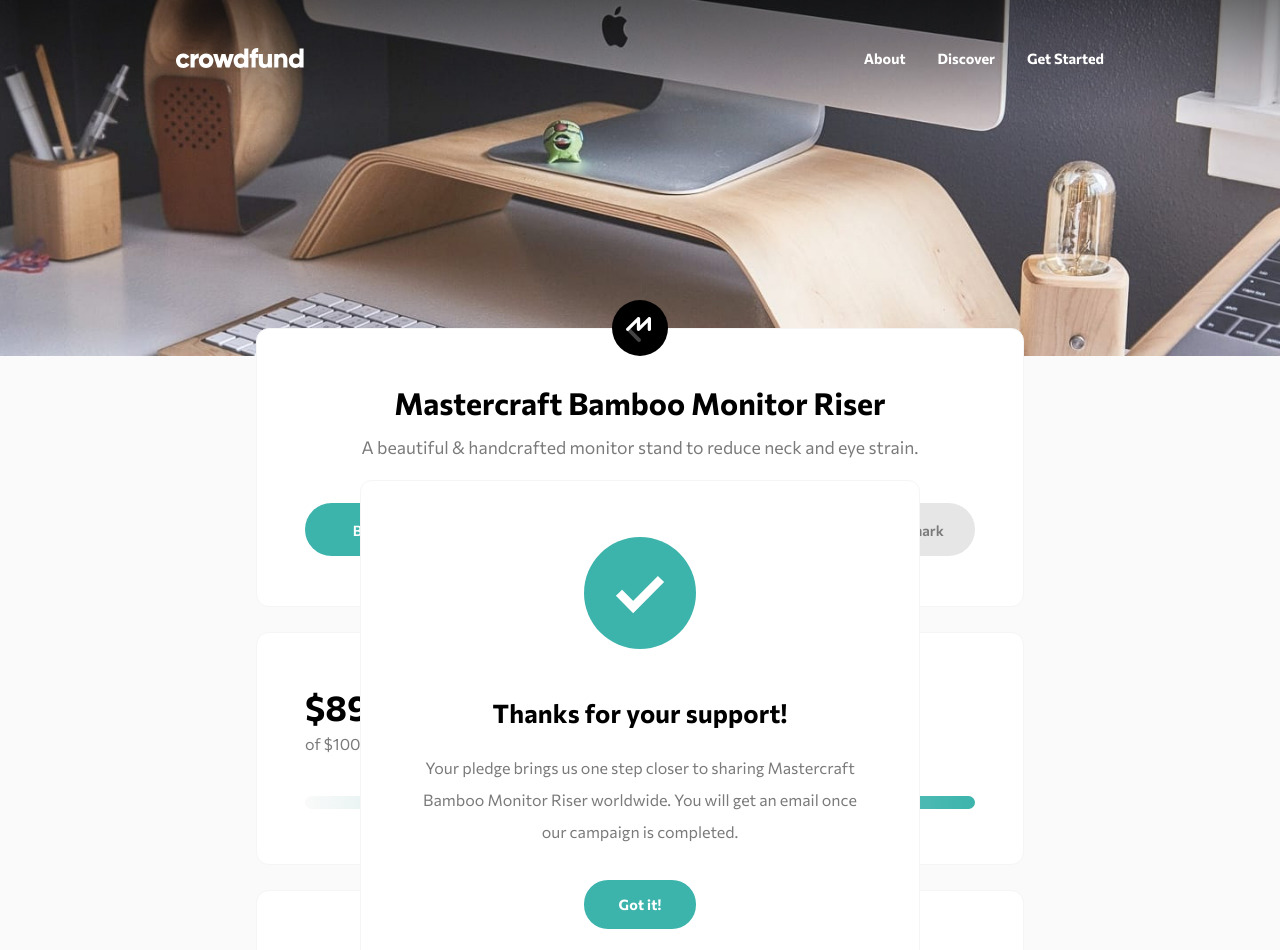
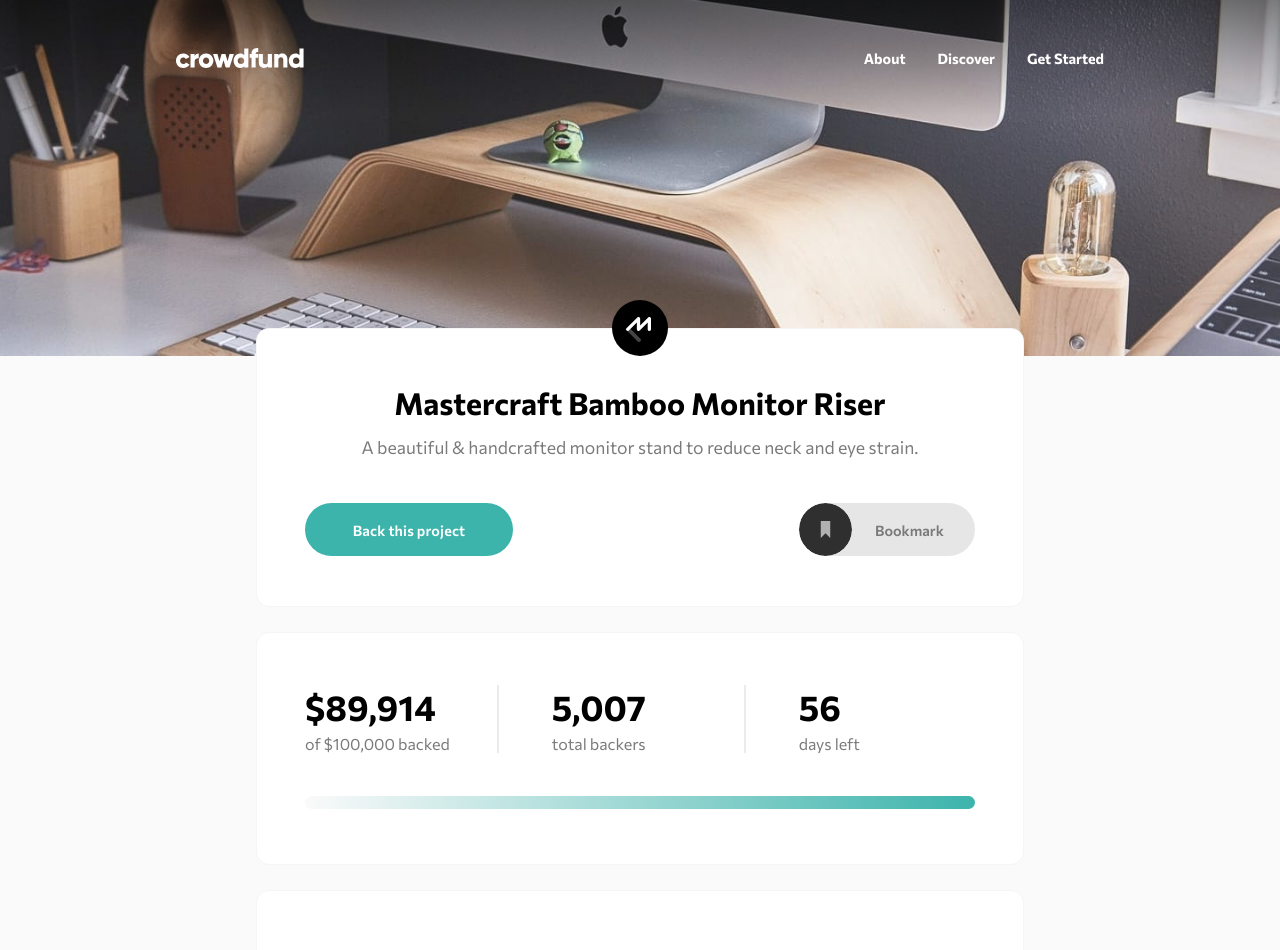
Before and after one commit to 0-BSCode/crowdfunding-product-page, a React (Create React App) app: page / in a window 1280 px wide. Shown: the top 950 px of the page. Built offline with nearby package versions, Linux system fonts and the light colour scheme.

Commit message:
Fixed position of thanks popup

```diff
--- a/src/App.js
+++ b/src/App.js
@@ -13,16 +13,9 @@ function App() {
       <Footer />
       {/* <div className="overlay"></div> */}
       {/* <Support /> */}
-      <Thanks />
+      {/* <Thanks /> */}
     </div>
   );
 }
 
 export default App;
-
-/*
-TO-DO
-1. Design desktop layout (w/o pop-ups yet)
-2. Figure out where to place the different states
-3. Rename some of the classes (card__ gets too repetitive)
-*/
--- a/src/assets/styles/styles.css
+++ b/src/assets/styles/styles.css
@@ -561,10 +561,10 @@
 .thanks {
   width: 35rem;
   height: 31rem;
-  position: absolute;
-  top: 30rem;
+  position: fixed;
+  top: 50%;
   left: 50%;
-  transform: translate(-50%, 0);
+  transform: translate(-50%, -50%);
   background-color: white;
   border: solid 0.1rem whitesmoke;
   border-radius: 0.7rem;
--- a/src/assets/styles/styles.scss
+++ b/src/assets/styles/styles.scss
@@ -612,10 +612,10 @@
 .thanks {
     width: 35rem;
     height: 31rem;
-    position: absolute;
-    top: 30rem;
+    position: fixed;
+    top: 50%;
     left: 50%;
-    transform: translate(-50%, 0);
+    transform: translate(-50%, -50%);
     background-color: white;
     border: solid 0.1rem whitesmoke;
     border-radius: 0.7rem;
```
Also changed, not shown: 1 other file (tests, documents, lock files or other folders).
